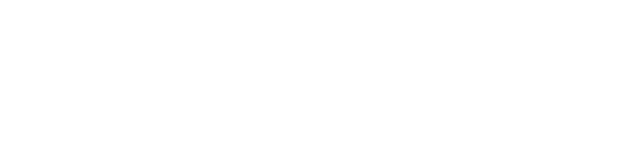
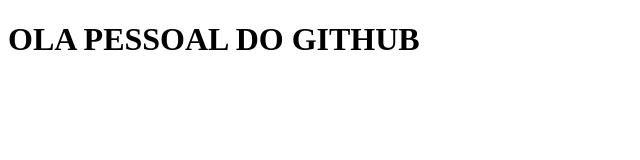
Before and after one commit to JoaoGabriellBR/Curso-git-e-github, a plain HTML site: page htmlpublico/index.html in a window 1280 px wide. Shown: the whole page, without its empty margins (0-640 px from the left). Drawn offline with Linux system fonts and the light colour scheme.

Commit message:
Coloquei uma tag h1 no arquivo index.html

```diff
--- a/htmlpublico/index.html
+++ b/htmlpublico/index.html
@@ -7,6 +7,6 @@
     <title>Document</title>
 </head>
 <body>
-
+    <h1>OLA PESSOAL DO GITHUB</h1>
 </body>
 </html>
```
